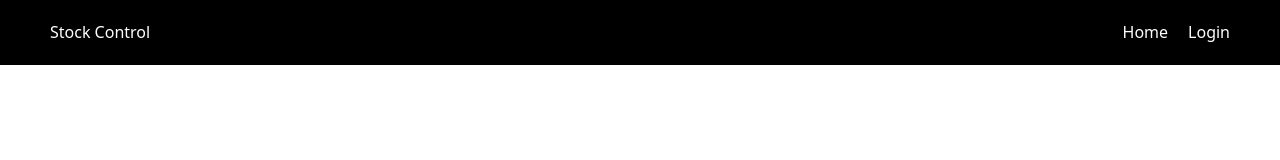
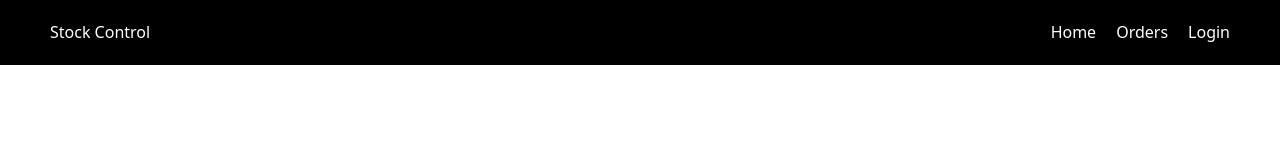
Before and after one commit to igorlyakh/storage_frontend, a React (Vite) app: page /login in a window 1280 px wide. Shown: the top 160 px of the page. Built offline with nearby package versions, Linux system fonts and the light colour scheme.

Commit message:
added request getMyOrders and link to orders page

```diff
--- a/src/components/Header/Header.jsx
+++ b/src/components/Header/Header.jsx
@@ -39,6 +39,14 @@ const Header = () => {
             </Link>
           </li>
           <li>
+            <Link
+              className={styles.link}
+              to="/orders"
+            >
+              Orders
+            </Link>
+          </li>
+          <li>
             {token ? (
               <Button
                 text={'Logout'}
--- a/src/store/api/api.js
+++ b/src/store/api/api.js
@@ -31,7 +31,16 @@ export const api = createApi({
         method: 'POST',
       }),
     }),
+    getMyOrders: builder.query({
+      query: () => '/orders',
+      providesTags: ['Orders'],
+    }),
   }),
 });
 
-export const { useGetAllOrdersQuery, useLoginMutation, useLogoutMutation } = api;
+export const {
+  useGetAllOrdersQuery,
+  useLoginMutation,
+  useLogoutMutation,
+  useGetMyOrdersQuery,
+} = api;
```
